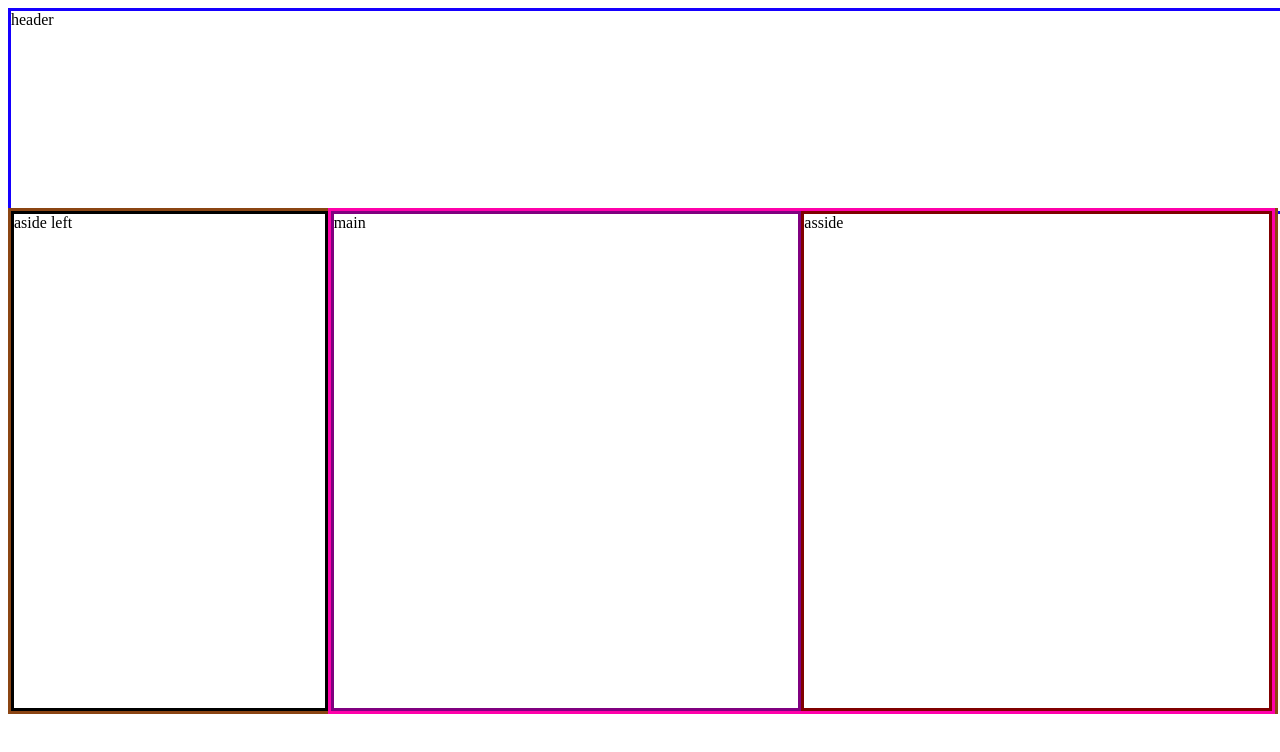
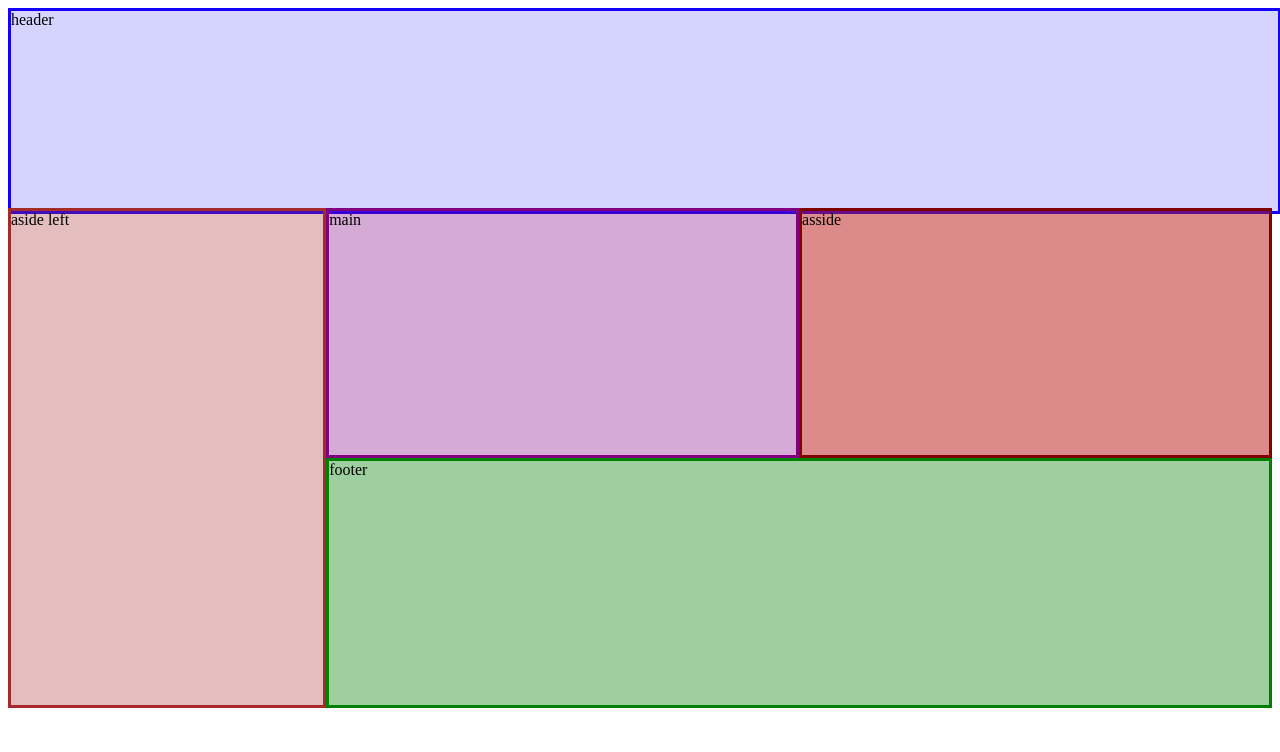
Before and after one commit to ian7o/schematica-de-um-site, a plain HTML site: page part2.html in a window 1280 px wide. Drawn offline with Linux system fonts and the light colour scheme.

Commit message:
backgroundColor added in squares

```diff
--- a/INDEX2.html
+++ b/part2.html
@@ -12,6 +12,7 @@
       <div class="subConteiner">
         <main>main</main>
         <aside class="aside2">asside</aside>
+        <footer> footer</footer>
       </div>
     </div>
   </body>
--- a/styleFlex.css
+++ b/styleFlex.css
@@ -1,8 +1,9 @@
 header{
     position: fixed;
     height: 200px;
-    width: 100%;
+    width: 99%;
     border: 3px solid rgb(21, 0, 255);
+    background-color: rgba(0, 0, 255, 0.17);
 }
 .container1{
     position: relative;
@@ -10,27 +11,35 @@ header{
     display: flex;
     width: 100%;
     height: 500px;
-    border: 3px solid saddlebrown;
+
   }
   .Aside1{
-    border: 3px solid black;
+    border: 3px solid brown;
+    background-color: rgba(165, 42, 42, 0.303);
     width: 33%;
 
   }
 
   .subConteiner{
     display: flex;
+    flex-wrap: wrap;
     width: 100%;
     align-self: center;
-    border: 3px solid rgb(255, 0, 170);
     height: 500px;
 
 }
   main{
     border: 3px solid purple;
-    width: 50%;
+    background-color: rgba(128, 0, 128, 0.332);
+    width: calc(50% - 6px);
   }
 .aside2{
     border: 3px solid rgb(128, 0, 0);
-    width: 50%;
+    background-color: rgba(188, 22, 22, 0.501) ;
+    width: calc(50% - 6px);
 }
+footer{
+  border: 3px solid green;
+  background-color: rgba(0, 128, 0, 0.377);
+    width: 100%;
+}
```
